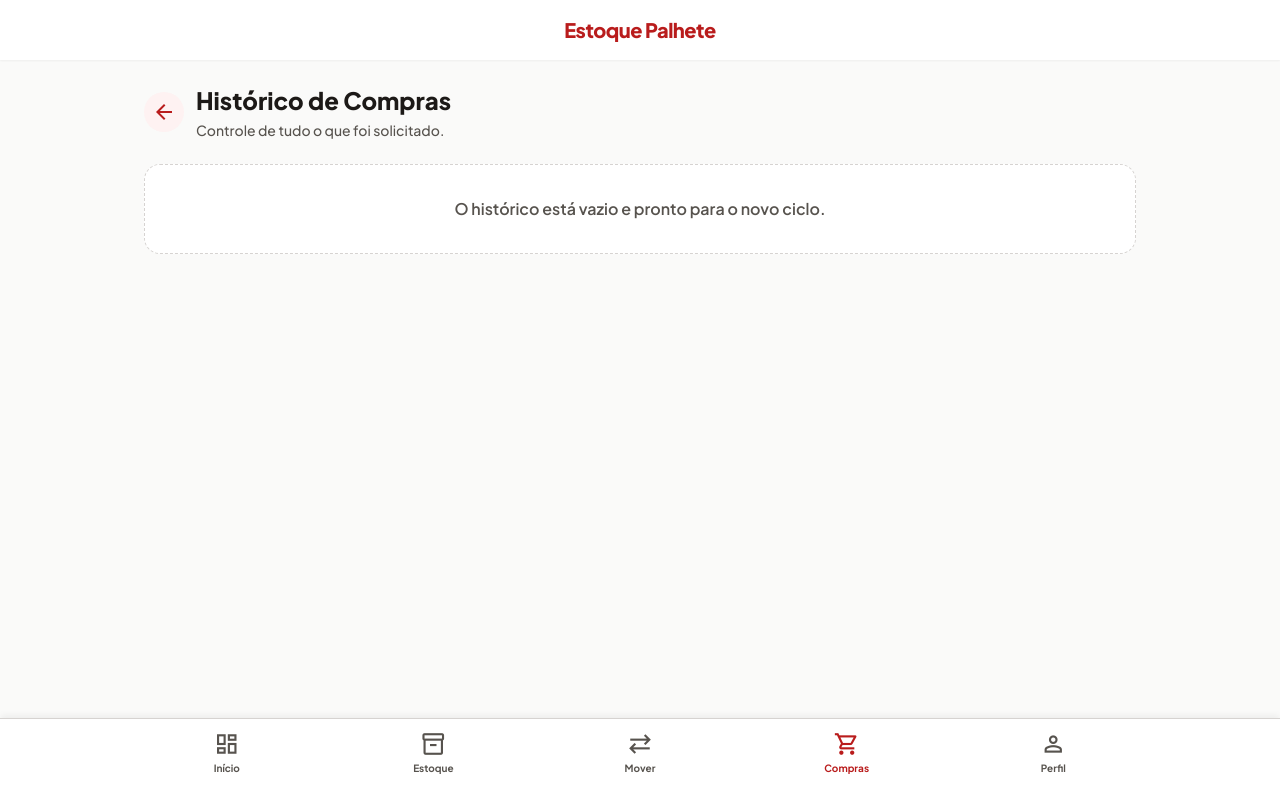
After one commit to caterine-dev/controle-estoque-palhete, a Flask app: page /historico-compras in a window 1280 px wide. The commit adds this page. Run offline with Flask 3, Linux system fonts and the light colour scheme; a user stored in the database is signed in; some libraries are stand-ins or nearby versions.

Commit message:
feat: adiciona modulo de compras com relatorio em pdf

```diff
--- a/app.py
+++ b/app.py
@@ -15,7 +15,7 @@ app.config['SQLALCHEMY_TRACK_MODIFICATIONS'] = False
 db = SQLAlchemy(app)
 
 # ==========================================
-# MODELOS
+# MODELOS (ESTOQUE E COMPRAS)
 # ==========================================
 
 class Usuario(db.Model):
@@ -52,6 +52,21 @@ class Movimentacao(db.Model):
     data_hora = db.Column(db.DateTime, default=datetime.now)
     lote = db.relationship('LoteEstoque', backref=db.backref('movimentacoes', lazy=True))
     usuario = db.relationship('Usuario', backref=db.backref('movimentacoes', lazy=True))
+
+class CompraHistorico(db.Model):
+    id = db.Column(db.Integer, primary_key=True)
+    data_envio = db.Column(db.DateTime, default=datetime.now)
+    usuario_id = db.Column(db.Integer, db.ForeignKey('usuario.id'), nullable=False)
+    usuario = db.relationship('Usuario')
+    itens = db.relationship('ItemCompra', backref='compra', lazy=True)
+
+class ItemCompra(db.Model):
+    id = db.Column(db.Integer, primary_key=True)
+    compra_id = db.Column(db.Integer, db.ForeignKey('compra_historico.id'), nullable=False)
+    nome = db.Column(db.String(150), nullable=False)
+    quantidade_pedida = db.Column(db.Float, nullable=False)
+    unidade = db.Column(db.String(20), nullable=False)
+    tipo = db.Column(db.String(20)) # 'Sugestão' ou 'Manual'
 
 # ==========================================
 # SEGURANÇA
@@ -108,7 +123,7 @@ def excluir_usuario(id):
     return redirect(url_for('gerenciar_equipe'))
 
 # ==========================================
-# RESTO DAS ROTAS (ESTOQUE)
+# ROTAS PRINCIPAIS DE ESTOQUE
 # ==========================================
 
 @app.route('/')
@@ -212,7 +227,7 @@ def perfil():
     return render_template('perfil.html', usuario=Usuario.query.get(session['usuario_id']))
 
 # ==========================================
-# RELATÓRIOS
+# RELATÓRIOS E AUDITORIA
 # ==========================================
 
 @app.route('/relatorios')
@@ -264,19 +279,14 @@ def baixar_relatorio_csv():
         headers={"Content-Disposition": "attachment;filename=relatorio_consumo_30dias.csv"}
     )
 
-# ROTA NOVA: BAIXAR AUDITORIA COMPLETA DE USUÁRIOS
 @app.route('/baixar-auditoria-csv')
 def baixar_auditoria_csv():
-    # Pega todas as movimentações do banco, da mais recente para a mais antiga
     movimentacoes = Movimentacao.query.order_by(Movimentacao.data_hora.desc()).all()
 
     si = io.StringIO()
     cw = csv.writer(si, delimiter=';')
-
-    # Cabeçalho da planilha
     cw.writerow(['Data e Hora', 'Colaborador', 'Ação', 'Ingrediente', 'Quantidade', 'Unidade'])
 
-    # Preenche as linhas com os dados
     for mov in movimentacoes:
         data_formatada = mov.data_hora.strftime('%d/%m/%Y %H:%M')
         cw.writerow([
@@ -295,6 +305,106 @@ def baixar_auditoria_csv():
         headers={"Content-Disposition": "attachment;filename=auditoria_movimentacoes.csv"}
     )
 
+# ==========================================
+# ROTAS DO MÓDULO DE COMPRAS (NOVO!)
+# ==========================================
+
+@app.route('/lista-compras')
+def lista_compras():
+    sugestoes = []
+    produtos = Produto.query.all()
+    for p in produtos:
+        saldo = sum(l.quantidade_atual for l in p.lotes if l.quantidade_atual > 0)
+        if saldo < p.estoque_minimo:
+            sugestoes.append({
+                'id': p.id,
+                'nome': p.nome,
+                'falta': round(p.estoque_minimo - saldo, 2),
+                'unidade': p.unidade_medida
+            })
+
+    itens_manuais = session.get('itens_manuais', [])
+    return render_template('lista_compras.html', sugestoes=sugestoes, itens_manuais=itens_manuais)
+
+@app.route('/adicionar-item-manual', methods=['POST'])
+def adicionar_item_manual():
+    if 'itens_manuais' not in session:
+        session['itens_manuais'] = []
+
+    novo_item = {
+        'nome': request.form['nome'],
+        'quantidade': float(request.form['quantidade']),
+        'unidade': request.form['unidade']
+    }
+
+    temp_list = session['itens_manuais']
+    temp_list.append(novo_item)
+    session['itens_manuais'] = temp_list
+    session.modified = True
+
+    return redirect(url_for('lista_compras'))
+
+@app.route('/remover-item-manual/<int:index>')
+def remover_item_manual(index):
+    if 'itens_manuais' in session:
+        temp_list = session['itens_manuais']
+        if 0 <= index < len(temp_list):
+            temp_list.pop(index)
+            session['itens_manuais'] = temp_list
+            session.modified = True
+    return redirect(url_for('lista_compras'))
+
+@app.route('/limpar-lista-manual')
+def limpar_lista_manual():
+    session.pop('itens_manuais', None)
+    return redirect(url_for('lista_compras'))
+
+@app.route('/finalizar-compra', methods=['POST'])
+def finalizar_compra():
+    nova_compra = CompraHistorico(usuario_id=session['usuario_id'])
+    db.session.add(nova_compra)
+    db.session.flush()
+
+    ids_sugeridos = request.form.getlist('sugeridos')
+    for p_id in ids_sugeridos:
+        p = Produto.query.get(p_id)
+        saldo = sum(l.quantidade_atual for l in p.lotes if l.quantidade_atual > 0)
+        item = ItemCompra(
+            compra_id=nova_compra.id,
+            nome=p.nome,
+            quantidade_pedida=p.estoque_minimo - saldo,
+            unidade=p.unidade_medida,
+            tipo='Sugestão'
+        )
+        db.session.add(item)
+
+    for im in session.get('itens_manuais', []):
+        item = ItemCompra(
+            compra_id=nova_compra.id,
+            nome=im['nome'],
+            quantidade_pedida=im['quantidade'],
+            unidade=im['unidade'],
+            tipo='Manual'
+        )
+        db.session.add(item)
+
+    db.session.commit()
+    session.pop('itens_manuais', None)
+    return redirect(url_for('historico_compras'))
+
+@app.route('/historico-compras')
+def historico_compras():
+    compras = CompraHistorico.query.order_by(CompraHistorico.data_envio.desc()).all()
+    return render_template('historico_compras.html', compras=compras)
+
+# NOVA ROTA: Apaga o histórico inteiro do banco de dados
+@app.route('/limpar-historico-compras', methods=['POST'])
+def limpar_historico_compras():
+    ItemCompra.query.delete()
+    CompraHistorico.query.delete()
+    db.session.commit()
+    return redirect(url_for('historico_compras'))
+
 if __name__ == '__main__':
     with app.app_context():
         db.create_all()
--- a/templates/base.html
+++ b/templates/base.html
@@ -50,23 +50,29 @@
     </main>
 
     {% if request.endpoint != 'login' %}
-    <nav class="bg-surface fixed bottom-0 left-0 w-full border-t border-surface-container-high pt-3 pb-6 px-2 shadow-[0_-4px_6px_-1px_rgba(0,0,0,0.05)] z-50">
-        <div class="flex justify-around items-center max-w-5xl mx-auto">
-            <a href="/" class="flex flex-col items-center justify-center gap-1 w-20 {% if request.path == '/' %}text-primary{% else %}text-on-surface-variant{% endif %} no-underline active:scale-95 transition-transform cursor-pointer">
-                <span class="material-symbols-outlined text-2xl cursor-pointer">dashboard</span>
-                <span class="text-xs font-bold cursor-pointer">Início</span>
+    <nav class="bg-surface fixed bottom-0 left-0 w-full border-t border-surface-container-high pt-3 pb-6 px-1 shadow-[0_-4px_6px_-1px_rgba(0,0,0,0.05)] z-50">
+        <div class="flex justify-between items-center max-w-5xl mx-auto px-2">
+            <a href="/" class="flex flex-col items-center justify-center gap-1 w-[18%] {% if request.path == '/' %}text-primary{% else %}text-on-surface-variant{% endif %} no-underline active:scale-95 transition-transform cursor-pointer">
+                <span class="material-symbols-outlined text-[26px] cursor-pointer">dashboard</span>
+                <span class="text-[10px] font-bold cursor-pointer">Início</span>
             </a>
-            <a href="/estoque" class="flex flex-col items-center justify-center gap-1 w-20 {% if request.path == '/estoque' %}text-primary{% else %}text-on-surface-variant{% endif %} no-underline active:scale-95 transition-transform cursor-pointer">
-                <span class="material-symbols-outlined text-2xl cursor-pointer">inventory_2</span>
-                <span class="text-xs font-bold cursor-pointer">Estoque</span>
+            <a href="/estoque" class="flex flex-col items-center justify-center gap-1 w-[18%] {% if request.path == '/estoque' %}text-primary{% else %}text-on-surface-variant{% endif %} no-underline active:scale-95 transition-transform cursor-pointer">
+                <span class="material-symbols-outlined text-[26px] cursor-pointer">inventory_2</span>
+                <span class="text-[10px] font-bold cursor-pointer">Estoque</span>
             </a>
-            <a href="/historico" class="flex flex-col items-center justify-center gap-1 w-20 {% if request.path == '/historico' %}text-primary{% else %}text-on-surface-variant{% endif %} no-underline active:scale-95 transition-transform cursor-pointer">
-                <span class="material-symbols-outlined text-2xl cursor-pointer">sync_alt</span>
-                <span class="text-xs font-bold cursor-pointer">Movimentar</span>
+            <a href="/historico" class="flex flex-col items-center justify-center gap-1 w-[18%] {% if request.path == '/historico' %}text-primary{% else %}text-on-surface-variant{% endif %} no-underline active:scale-95 transition-transform cursor-pointer">
+                <span class="material-symbols-outlined text-[26px] cursor-pointer">sync_alt</span>
+                <span class="text-[10px] font-bold cursor-pointer">Mover</span>
             </a>
-            <a href="/perfil" class="flex flex-col items-center justify-center gap-1 w-20 {% if request.path == '/perfil' %}text-primary{% else %}text-on-surface-variant{% endif %} no-underline active:scale-95 transition-transform cursor-pointer">
-                <span class="material-symbols-outlined text-2xl cursor-pointer">person</span>
-                <span class="text-xs font-bold cursor-pointer">Perfil</span>
+
+            <a href="/lista-compras" class="flex flex-col items-center justify-center gap-1 w-[18%] {% if request.path == '/lista-compras' or request.path == '/historico-compras' %}text-primary{% else %}text-on-surface-variant{% endif %} no-underline active:scale-95 transition-transform cursor-pointer">
+                <span class="material-symbols-outlined text-[26px] cursor-pointer">shopping_cart</span>
+                <span class="text-[10px] font-bold cursor-pointer">Compras</span>
+            </a>
+
+            <a href="/perfil" class="flex flex-col items-center justify-center gap-1 w-[18%] {% if request.path == '/perfil' %}text-primary{% else %}text-on-surface-variant{% endif %} no-underline active:scale-95 transition-transform cursor-pointer">
+                <span class="material-symbols-outlined text-[26px] cursor-pointer">person</span>
+                <span class="text-[10px] font-bold cursor-pointer">Perfil</span>
             </a>
         </div>
     </nav>
--- /dev/null
+++ b/templates/historico_compras.html
@@ -0,0 +1,102 @@
+{% extends 'base.html' %}
+
+{% block content %}
+<style>
+    @media print {
+        .no-print, nav { display: none !important; }
+        body { background-color: white; color: black; }
+        .bg-surface-container-lowest { border: 1px solid #ccc; break-inside: avoid; box-shadow: none; }
+    }
+</style>
+
+<div class="mb-6 mt-2 flex justify-between items-start no-print">
+    <div class="flex items-center gap-3">
+        <a href="/lista-compras" class="text-red-700 bg-red-50 p-2 rounded-full active:scale-95 transition-transform flex items-center justify-center no-underline cursor-pointer">
+            <span class="material-symbols-outlined">arrow_back</span>
+        </a>
+        <div>
+            <h2 class="text-2xl font-extrabold text-on-surface">Histórico de Compras</h2>
+            <p class="text-on-surface-variant font-medium text-sm mt-1">Controle de tudo o que foi solicitado.</p>
+        </div>
+    </div>
+</div>
+
+<div class="hidden print:block mb-8 text-center">
+    <h1 class="text-3xl font-extrabold text-black">Relatório de Compras - Palhete Pizzaria</h1>
+    <p class="text-gray-600">Gerado em: <script>document.write(new Date().toLocaleDateString('pt-BR'))</script></p>
+    <hr class="mt-4 border-gray-300">
+</div>
+
+{% if compras %}
+<div class="mb-8 p-4 bg-red-50 border border-red-200 rounded-3xl no-print shadow-sm">
+    <h3 class="font-bold text-red-800 mb-1 flex items-center gap-2">
+        <span class="material-symbols-outlined">lock_open</span> Encerramento de Ciclo
+    </h3>
+    <p class="text-sm text-red-700 mb-4 font-medium">Para limpar o sistema, você deve primeiro gerar o arquivo PDF de segurança.</p>
+
+    <div class="flex gap-2">
+        <button onclick="gerarPDF()" class="flex-1 bg-secondary text-on-secondary p-3 rounded-xl font-bold flex items-center justify-center gap-2 active:scale-95 transition-transform">
+            <span class="material-symbols-outlined">picture_as_pdf</span> 1. Gerar PDF
+        </button>
+
+        <form action="/limpar-historico-compras" method="POST" class="flex-1 flex" onsubmit="return confirm('Tem certeza que deseja apagar todo o histórico? Certifique-se de ter salvo o PDF.');">
+            <button type="submit" id="btn-limpar" disabled class="w-full bg-red-600 text-white p-3 rounded-xl font-bold flex items-center justify-center gap-2 opacity-50 cursor-not-allowed transition-all">
+                <span class="material-symbols-outlined">delete_sweep</span> 2. Limpar
+            </button>
+        </form>
+    </div>
+</div>
+{% endif %}
+
+<div class="flex flex-col gap-6 mb-8">
+    {% for compra in compras %}
+    <div class="bg-surface-container-lowest p-5 rounded-3xl border border-surface-container-highest shadow-sm">
+        <div class="flex justify-between items-center mb-4 border-b border-surface-container-highest pb-3">
+            <div class="flex items-center gap-2 text-primary print:text-black">
+                <span class="material-symbols-outlined">calendar_month</span>
+                <span class="font-extrabold">{{ compra.data_envio.strftime('%d/%m/%Y às %H:%M') }}</span>
+            </div>
+            <div class="bg-surface-container py-1 px-3 rounded-full text-xs font-bold text-on-surface-variant flex items-center gap-1 print:border print:border-gray-300">
+                <span class="material-symbols-outlined text-[16px]">person</span>
+                {{ compra.usuario.nome }}
+            </div>
+        </div>
+
+        <div class="flex flex-col gap-2">
+            {% for item in compra.itens %}
+            <div class="flex justify-between items-center bg-surface-container-low print:bg-white p-3 rounded-xl">
+                <div class="flex items-center gap-3">
+                    {% if item.tipo == 'Sugestão' %}
+                    <span class="material-symbols-outlined text-secondary print:text-gray-500">smart_toy</span>
+                    {% else %}
+                    <span class="material-symbols-outlined text-tertiary print:text-gray-500">pan_tool</span>
+                    {% endif %}
+                    <span class="font-bold text-on-surface">{{ item.nome }}</span>
+                </div>
+                <span class="font-black text-on-surface">{{ item.quantidade_pedida }} {{ item.unidade }}</span>
+            </div>
+            {% endfor %}
+        </div>
+    </div>
+    {% else %}
+    <div class="p-8 text-center bg-surface-container-lowest rounded-2xl border border-dashed border-outline">
+        <p class="text-on-surface-variant font-semibold">O histórico está vazio e pronto para o novo ciclo.</p>
+    </div>
+    {% endfor %}
+</div>
+
+<script>
+    function gerarPDF() {
+        // 1. Abre a tela de impressão/PDF do aparelho
+        window.print();
+
+        // 2. Tira o bloqueio do botão de limpar
+        const btnLimpar = document.getElementById('btn-limpar');
+        btnLimpar.disabled = false;
+
+        // 3. Muda a cor do botão para mostrar que ele "acordou"
+        btnLimpar.classList.remove('opacity-50', 'cursor-not-allowed');
+        btnLimpar.classList.add('active:scale-95', 'hover:bg-red-700');
+    }
+</script>
+{% endblock %}
```
Also changed, not shown: templates/lista_compras.html (added, +80 -0 lines), estoque.db, 1 other file.
